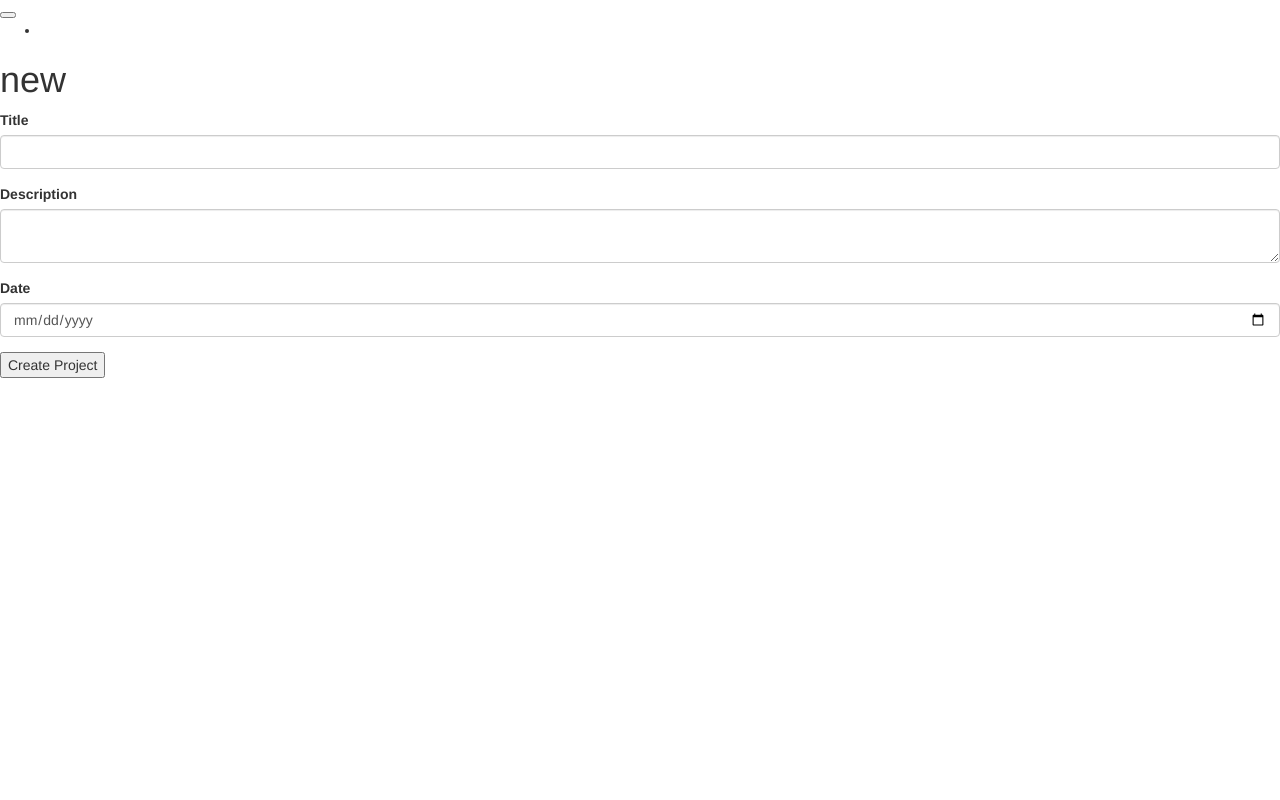
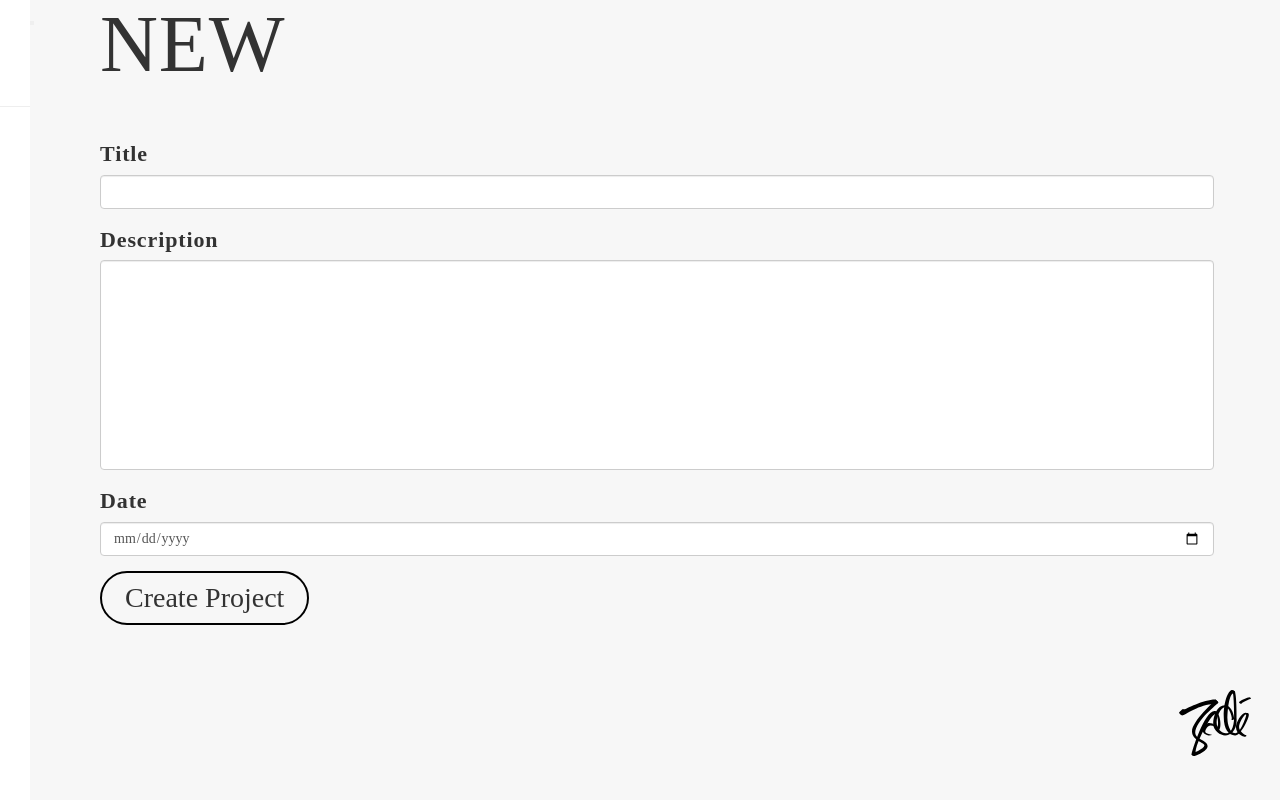
Before and after one commit to zademoore/zademoore, a Rails app: page /prjcts/new in a window 1280 px wide. Run offline with Rails 7, Linux system fonts and the light colour scheme; style sheets or scripts are compiled from the project's sources; some libraries are stand-ins or nearby versions; some web fonts are replaced.

Commit message:
forms and styles and logos OH MY!

```diff
--- a/app/assets/stylesheets/alpha.scss
+++ b/app/assets/stylesheets/alpha.scss
@@ -2,3 +2,119 @@
 @import 'bootstrap-sprockets';
 @import 'bootstrap';
 @import 'hamburgers';
+
+$primary: #F7F7F7;
+
+svg#Zadé {
+    position: fixed;
+    bottom: 2em;
+    right: 1.3em;
+    height: 3em;
+}
+
+.clearfix:after {
+    visibility: hidden;
+    display: block;
+    font-size: 0;
+    content: " ";
+    clear: both;
+    height: 0;
+    }
+.clearfix { display: inline-block; }
+/* start commented backslash hack \*/
+* html .clearfix { height: 1%; }
+.clearfix { display: block; }
+/* close commented backslash hack */
+
+*{
+    margin: 0;
+    padding: 0;
+    box-sizing: border-box;
+}
+
+body {
+    font-size: 22px;
+    font-family: Brandon Grotesque;
+    letter-spacing: 0.04em;
+    color: #333;
+    overflow-x: hidden;
+    background-color: $primary;
+}
+
+div {
+    display: inline-block;
+}
+
+section {
+    margin-bottom: 10px;
+    position: relative;
+}
+
+h1,
+h2,
+h3 {
+    text-transform: uppercase;
+    display: inline-block;
+    margin-top: 0;
+}
+
+h1 {
+    font-size: 365%;
+    margin-bottom: .5em;
+    margin-top: 0;
+}
+
+p {
+    line-height: 40px;
+    margin: 0;
+}
+
+ul, ol {
+    margin-top: 0;
+    margin-bottom: 0;
+}
+
+li { list-style: none; }
+
+a,
+a:hover,
+a:visited {
+    text-decoration: none;
+    color: #000;
+}
+
+a:-webkit-any-link {
+	text-decoration: none;
+}
+
+a.btn-new, .btn-new {
+    font-size: 28px;
+    border: 2px solid #000;
+    border-radius: 27px;
+    padding: 5px 23px;
+    background: transparent;
+}
+
+.rapper {
+    position: absolute;
+    width: 98vw;
+    left: 30px;
+    padding: 0 70px;
+    /* top: 0; */transition: all .5s ease-in-out;
+}
+
+.rapper.over {
+	left:400px;
+}
+
+.form-group {
+    display: block;
+}
+
+textarea {
+    resize: none;
+}
+
+textarea.fixed-text {
+    height: 210px;
+}
--- /dev/null
+++ b/app/assets/stylesheets/nav.scss
@@ -0,0 +1,32 @@
+.hamburger {
+	z-index: 9999;
+}
+
+.menu-trigger {
+	position: relative;
+	left: 30px;
+	transition: all .5s ease-in-out;
+}
+
+.menu-trigger.active {
+	left: 400px;
+}
+
+.nav-drawer {
+	width: 400px;
+	height: 100vh;
+	background-color: #ffffff;
+	text-align: center;
+	position: fixed;
+	left: -370px;
+	transition: all .5s ease-in-out;
+}
+
+.nav-drawer.open {
+	left: 0;
+	padding-top: 3em;
+}
+
+hr {
+	margin-top: 3em;
+}
--- a/app/controllers/pictures_controller.rb
+++ b/app/controllers/pictures_controller.rb
@@ -8,7 +8,7 @@ class PicturesController < ApplicationController
 
 	def create
 		@picture = Picture.new(picture_params)
-		@picture.prjct_id = @prjct.prjct_id
+		@picture.prjct_id = @prjct.id
 
 		if @picture.save
 			redirect_to @prjct
--- a/app/controllers/prjcts_controller.rb
+++ b/app/controllers/prjcts_controller.rb
@@ -8,6 +8,7 @@ class PrjctsController < ApplicationController
 
 	def show
 		@pictures = Picture.where(prjct_id: @prjct.id).order("created_at DESC")
+		@prjct = Prjct.find(params[:id])
 	end
 
 	def new
@@ -45,6 +46,6 @@ class PrjctsController < ApplicationController
 		end
 
 		def prjct_params
-			params.require(:prjct).permit(:name, :desc, :deight)
+			params.require(:prjct).permit(:title, :description, :deight)
 		end
 	end
--- a/app/helpers/application_helper.rb
+++ b/app/helpers/application_helper.rb
@@ -1,2 +1,7 @@
 module ApplicationHelper
+	def logo(name)
+		file_path = "#{Rails.root}/app/assets/images/#{name}.svg"
+		return File.read(file_path).html_safe if File.exists?(file_path)
+		'(not found)'
+	end
 end
--- a/app/views/layouts/_nav.html.erb
+++ b/app/views/layouts/_nav.html.erb
@@ -1,10 +1,13 @@
-<button class="hamburger hamburger--stand" type="button">
+<div class="nav-drawer">
+	<%= link_to 'Add New Project', new_prjct_path, class: 'btn-new' %>
+	<hr/>
+	<ul>
+		<li><%= link_to 'Home', root_path %></li>
+	</ul>
+</div>
+
+<button class="hamburger hamburger--stand menu-trigger" type="button">
   <span class="hamburger-box">
     <span class="hamburger-inner"></span>
   </span>
 </button>
-<div class="nav-drawer">
-	<ul>
-		<li></li>
-	</ul>
-</div>
--- a/app/views/layouts/application.html.erb
+++ b/app/views/layouts/application.html.erb
@@ -10,16 +10,25 @@
 
   <body>
   	<%= render 'layouts/nav'%>
-    <%= yield %>
+  	<div class="rapper">
+    	<%= yield %>
+    </div>
+    <%= logo'Zadé-00' %>
   </body>
 
 	<script>
 	  // Look for .hamburger
 	  var hamburger = document.querySelector(".hamburger");
+	  var trigger = document.querySelector(".menu-trigger");
+	  var drawer = document.querySelector(".nav-drawer");
+	  var rapper = document.querySelector(".rapper")
 	  // On click
 	  hamburger.addEventListener("click", function() {
 	    // Toggle class "is-active"
 	    hamburger.classList.toggle("is-active");
+	    trigger.classList.toggle("active");
+	    drawer.classList.toggle("open");
+	    rapper.classList.toggle("over");
 	    // Do something else, like open/close menu
 	  });
 	</script>
--- a/app/views/prjcts/_form.html.erb
+++ b/app/views/prjcts/_form.html.erb
@@ -1,4 +1,4 @@
-<%= form_for(@prjct) do |f| %>
+<%= form_for(prjct) do |f| %>
 	<div class="form-group">
 		<%= f.label :title %>
 		<%= f.text_field :title, class: 'form-control' %>
@@ -6,7 +6,7 @@
 
 	<div class="form-group">
 		<%= f.label :description %>
-		<%= f.text_area :description, class: 'form-control' %>
+		<%= f.text_area :description, class: 'form-control fixed-text' %>
 	</div>
 
 	<div class="form-group">
--- a/app/views/prjcts/index.html.erb
+++ b/app/views/prjcts/index.html.erb
@@ -9,7 +9,7 @@
 				</div>
 			<% else %>
 				<div class="project">
-					<h2><%= prjct.name %></h2>
+					<h2><%= prjct.title %></h2>
 					<p> image coming soon ;) </p>
 				</div>
 			<% end %>
--- a/app/views/prjcts/new.html.erb
+++ b/app/views/prjcts/new.html.erb
@@ -2,5 +2,5 @@
 	<h1> new </h1>
 </section>
 <section>
-	<%= render 'form' %>
+	<%= render 'form', prjct: @prjct %>
 </section>
```
Also changed, not shown: app/assets/stylesheets/prjcts.scss (+61 -0 lines), app/views/pictures/_form.html.erb (added, +17 -0 lines), app/views/pictures/new.html.erb (added, +10 -0 lines), app/views/prjcts/show.html.erb (added, +31 -0 lines), app/assets/images/Zadé-00.svg (added).
